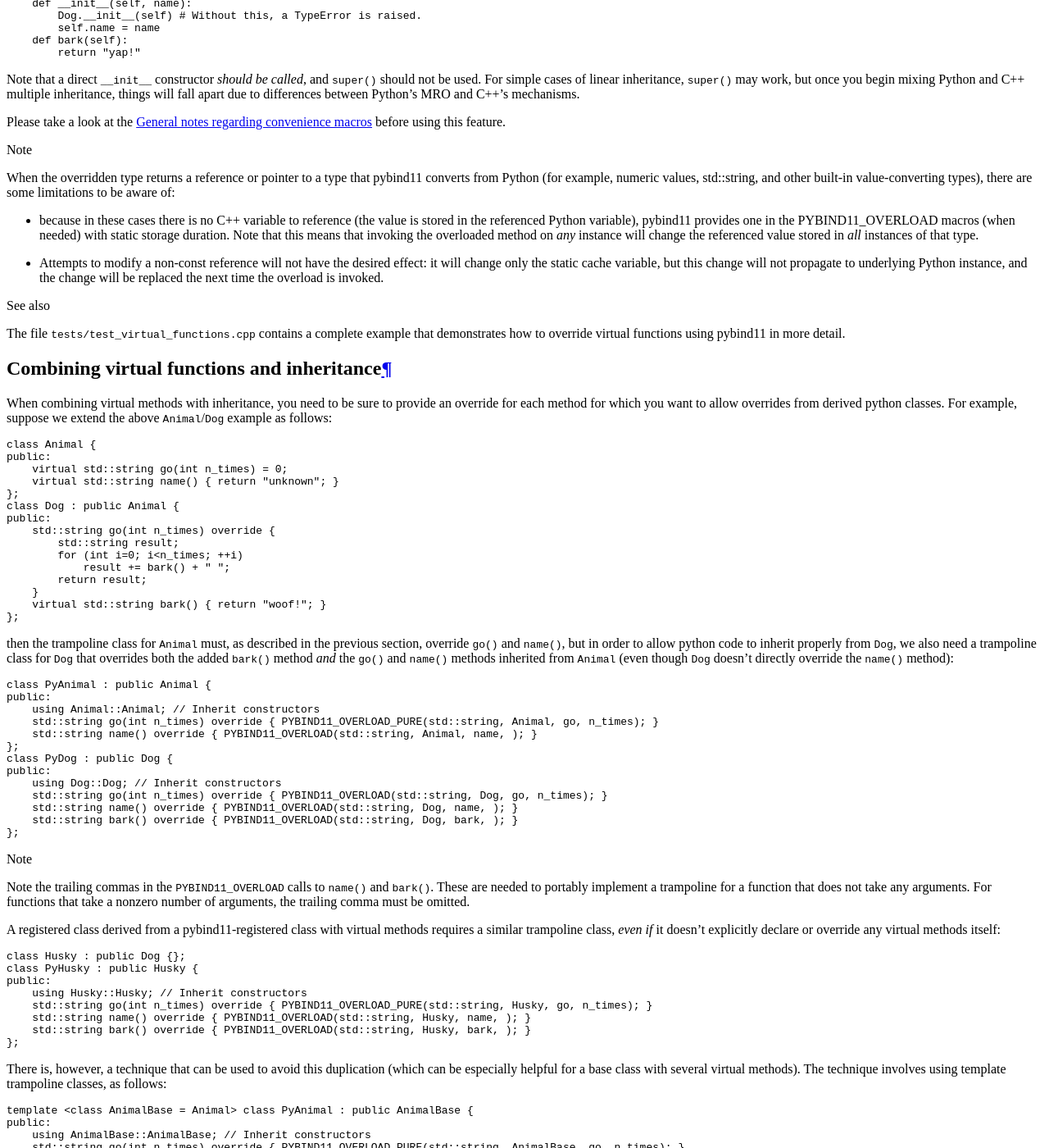
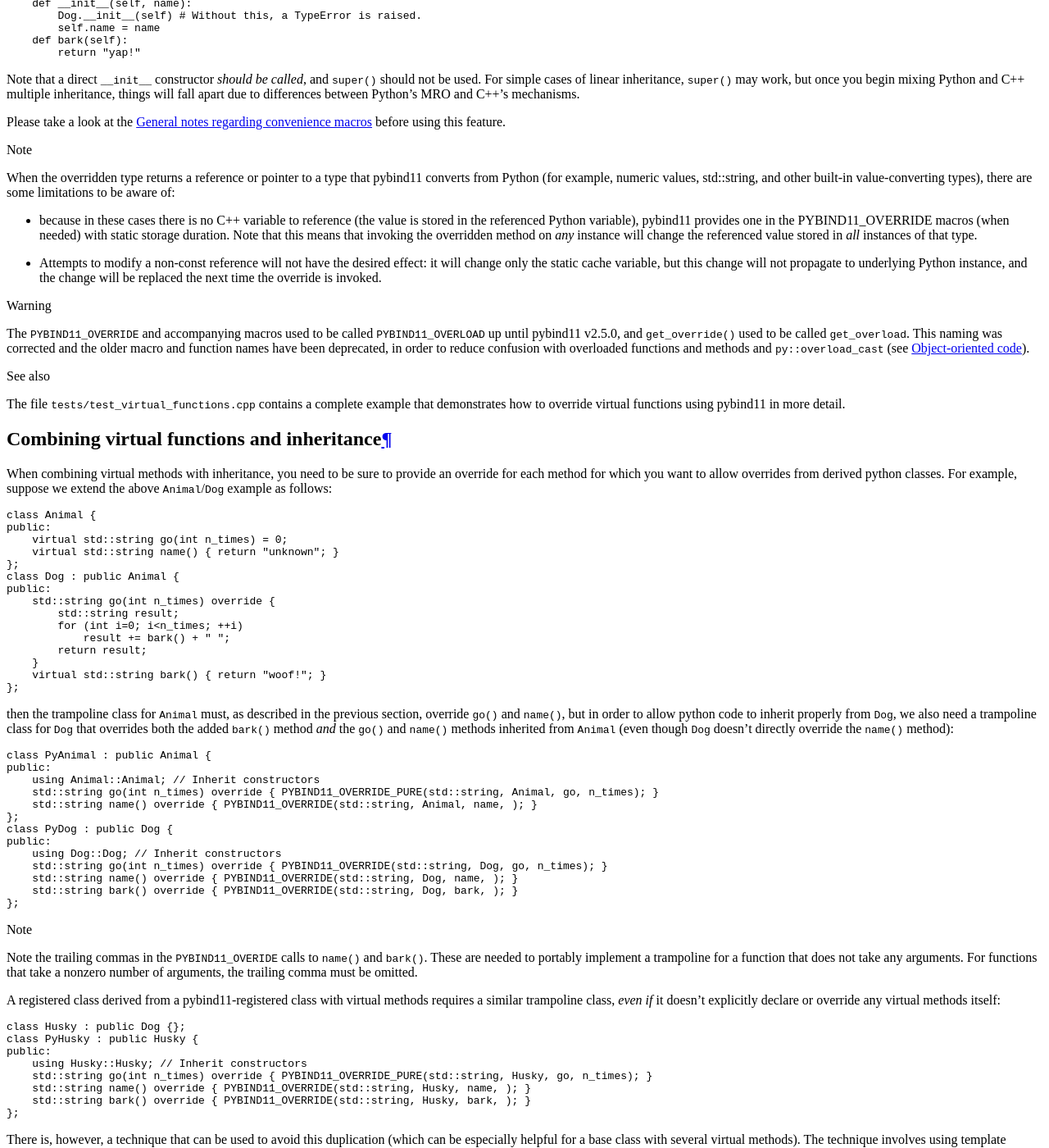
Before and after one commit to pybind/pybind11, a Sphinx documentation site: the page built from docs/advanced/classes.rst, in a window 1280 px wide and 1400 px high, scrolled down 2885 px. Shown: the whole window at 82% size. Built offline with Sphinx 7.4.7 and the Read the Docs theme 2.0.0, drawn with Linux system fonts in a browser that asks for light colours; some of the changed text lies outside the part shown.

Commit message:
Update docs to use override instead of overload where appropriate, and add warning about deprecated aliases

```diff
--- a/docs/advanced/cast/custom.rst
+++ b/docs/advanced/cast/custom.rst
@@ -29,9 +29,9 @@ The following Python snippet demonstrates the intended usage from the Python sid
     from example import print
     print(A())
 
-To register the necessary conversion routines, it is necessary to add
-a partial overload to the ``pybind11::detail::type_caster<T>`` template.
-Although this is an implementation detail, adding partial overloads to this
+To register the necessary conversion routines, it is necessary to add an
+instantiation of the ``pybind11::detail::type_caster<T>`` template.
+Although this is an implementation detail, adding an instantiation of this
 type is explicitly allowed.
 
 .. code-block:: cpp
--- a/docs/advanced/cast/stl.rst
+++ b/docs/advanced/cast/stl.rst
@@ -157,7 +157,7 @@ the declaration
 
 before any binding code (e.g. invocations to ``class_::def()``, etc.). This
 macro must be specified at the top level (and outside of any namespaces), since
-it instantiates a partial template overload. If your binding code consists of
+it adds a template instantiation of ``type_caster``. If your binding code consists of
 multiple compilation units, it must be present in every file (typically via a
 common header) preceding any usage of ``std::vector<int>``. Opaque types must
 also have a corresponding ``class_`` declaration to associate them with a name
--- a/docs/advanced/classes.rst
+++ b/docs/advanced/classes.rst
@@ -71,7 +71,7 @@ helper class that is defined as follows:
 
         /* Trampoline (need one for each virtual function) */
         std::string go(int n_times) override {
-            PYBIND11_OVERLOAD_PURE(
+            PYBIND11_OVERRIDE_PURE(
                 std::string, /* Return type */
                 Animal,      /* Parent class */
                 go,          /* Name of function in C++ (must match Python name) */
@@ -80,10 +80,10 @@ helper class that is defined as follows:
         }
     };
 
-The macro :c:macro:`PYBIND11_OVERLOAD_PURE` should be used for pure virtual
-functions, and :c:macro:`PYBIND11_OVERLOAD` should be used for functions which have
+The macro :c:macro:`PYBIND11_OVERRIDE_PURE` should be used for pure virtual
+functions, and :c:macro:`PYBIND11_OVERRIDE` should be used for functions which have
 a default implementation.  There are also two alternate macros
-:c:macro:`PYBIND11_OVERLOAD_PURE_NAME` and :c:macro:`PYBIND11_OVERLOAD_NAME` which
+:c:macro:`PYBIND11_OVERRIDE_PURE_NAME` and :c:macro:`PYBIND11_OVERRIDE_NAME` which
 take a string-valued name argument between the *Parent class* and *Name of the
 function* slots, which defines the name of function in Python. This is required
 when the C++ and Python versions of the
@@ -122,7 +122,7 @@ Bindings should be made against the actual class, not the trampoline helper clas
 
 Note, however, that the above is sufficient for allowing python classes to
 extend ``Animal``, but not ``Dog``: see :ref:`virtual_and_inheritance` for the
-necessary steps required to providing proper overload support for inherited
+necessary steps required to providing proper overriding support for inherited
 classes.
 
 The Python session below shows how to override ``Animal::go`` and invoke it via
@@ -181,15 +181,24 @@ Please take a look at the :ref:`macro_notes` before using this feature.
 
     - because in these cases there is no C++ variable to reference (the value
       is stored in the referenced Python variable), pybind11 provides one in
-      the PYBIND11_OVERLOAD macros (when needed) with static storage duration.
-      Note that this means that invoking the overloaded method on *any*
+      the PYBIND11_OVERRIDE macros (when needed) with static storage duration.
+      Note that this means that invoking the overridden method on *any*
       instance will change the referenced value stored in *all* instances of
       that type.
 
     - Attempts to modify a non-const reference will not have the desired
       effect: it will change only the static cache variable, but this change
       will not propagate to underlying Python instance, and the change will be
-      replaced the next time the overload is invoked.
+      replaced the next time the override is invoked.
+
+.. warning::
+
+    The :c:macro:`PYBIND11_OVERRIDE` and accompanying macros used to be called
+    ``PYBIND11_OVERLOAD`` up until pybind11 v2.5.0, and :func:`get_override`
+    used to be called ``get_overload``. This naming was corrected and the older
+    macro and function names have been deprecated, in order to reduce confusion
+    with overloaded functions and methods and ``py::overload_cast`` (see
+    :ref:`classes`).
 
 .. seealso::
 
@@ -237,20 +246,20 @@ override the ``name()`` method):
     class PyAnimal : public Animal {
     public:
         using Animal::Animal; // Inherit constructors
-        std::string go(int n_times) override { PYBIND11_OVERLOAD_PURE(std::string, Animal, go, n_times); }
-        std::string name() override { PYBIND11_OVERLOAD(std::string, Animal, name, ); }
+        std::string go(int n_times) override { PYBIND11_OVERRIDE_PURE(std::string, Animal, go, n_times); }
+        std::string name() override { PYBIND11_OVERRIDE(std::string, Animal, name, ); }
     };
     class PyDog : public Dog {
     public:
         using Dog::Dog; // Inherit constructors
-        std::string go(int n_times) override { PYBIND11_OVERLOAD(std::string, Dog, go, n_times); }
-        std::string name() override { PYBIND11_OVERLOAD(std::string, Dog, name, ); }
-        std::string bark() override { PYBIND11_OVERLOAD(std::string, Dog, bark, ); }
+        std::string go(int n_times) override { PYBIND11_OVERRIDE(std::string, Dog, go, n_times); }
+        std::string name() override { PYBIND11_OVERRIDE(std::string, Dog, name, ); }
+        std::string bark() override { PYBIND11_OVERRIDE(std::string, Dog, bark, ); }
     };
 
 .. note::
 
-    Note the trailing commas in the ``PYBIND11_OVERLOAD`` calls to ``name()``
+    Note the trailing commas in the ``PYBIND11_OVERIDE`` calls to ``name()``
     and ``bark()``. These are needed to portably implement a trampoline for a
     function that does not take any arguments. For functions that take
     a nonzero number of arguments, the trailing comma must be omitted.
@@ -265,9 +274,9 @@ declare or override any virtual methods itself:
     class PyHusky : public Husky {
     public:
         using Husky::Husky; // Inherit constructors
-        std::string go(int n_times) override { PYBIND11_OVERLOAD_PURE(std::string, Husky, go, n_times); }
-        std::string name() override { PYBIND11_OVERLOAD(std::string, Husky, name, ); }
-        std::string bark() override { PYBIND11_OVERLOAD(std::string, Husky, bark, ); }
+        std::string go(int n_times) override { PYBIND11_OVERRIDE_PURE(std::string, Husky, go, n_times); }
+        std::string name() override { PYBIND11_OVERRIDE(std::string, Husky, name, ); }
+        std::string bark() override { PYBIND11_OVERRIDE(std::string, Husky, bark, ); }
     };
 
 There is, however, a technique that can be used to avoid this duplication
@@ -280,15 +289,15 @@ follows:
     template <class AnimalBase = Animal> class PyAnimal : public AnimalBase {
     public:
         using AnimalBase::AnimalBase; // Inherit constructors
-        std::string go(int n_times) override { PYBIND11_OVERLOAD_PURE(std::string, AnimalBase, go, n_times); }
-        std::string name() override { PYBIND11_OVERLOAD(std::string, AnimalBase, name, ); }
+        std::string go(int n_times) override { PYBIND11_OVERRIDE_PURE(std::string, AnimalBase, go, n_times); }
+        std::string name() override { PYBIND11_OVERRIDE(std::string, AnimalBase, name, ); }
     };
     template <class DogBase = Dog> class PyDog : public PyAnimal<DogBase> {
     public:
         using PyAnimal<DogBase>::PyAnimal; // Inherit constructors
         // Override PyAnimal's pure virtual go() with a non-pure one:
-        std::string go(int n_times) override { PYBIND11_OVERLOAD(std::string, DogBase, go, n_times); }
-        std::string bark() override { PYBIND11_OVERLOAD(std::string, DogBase, bark, ); }
+        std::string go(int n_times) override { PYBIND11_OVERRIDE(std::string, DogBase, go, n_times); }
+        std::string bark() override { PYBIND11_OVERRIDE(std::string, DogBase, bark, ); }
     };
 
 This technique has the advantage of requiring just one trampoline method to be
@@ -341,7 +350,7 @@ valid for the trampoline class but not the registered class.  This is primarily
 for performance reasons: when the trampoline class is not needed for anything
 except virtual method dispatching, not initializing the trampoline class
 improves performance by avoiding needing to do a run-time check to see if the
-inheriting python instance has an overloaded method.
+inheriting python instance has an overridden method.
 
 Sometimes, however, it is useful to always initialize a trampoline class as an
 intermediate class that does more than just handle virtual method dispatching.
@@ -372,7 +381,7 @@ references (See also :ref:`faq_reference_arguments`). Another way of solving
 this is to use the method body of the trampoline class to do conversions to the
 input and return of the Python method.
 
-The main building block to do so is the :func:`get_overload`, this function
+The main building block to do so is the :func:`get_override`, this function
 allows retrieving a method implemented in Python from within the trampoline's
 methods. Consider for example a C++ method which has the signature
 ``bool myMethod(int32_t& value)``, where the return indicates whether
@@ -384,10 +393,10 @@ Python side by allowing the Python function to return ``None`` or an ``int``:
     bool MyClass::myMethod(int32_t& value)
     {
         pybind11::gil_scoped_acquire gil;  // Acquire the GIL while in this scope.
-        // Try to look up the overloaded method on the Python side.
-        pybind11::function overload = pybind11::get_overload(this, "myMethod");
-        if (overload) {  // method is found
-            auto obj = overload(value);  // Call the Python function.
+        // Try to look up the overridden method on the Python side.
+        pybind11::function override = pybind11::get_override(this, "myMethod");
+        if (override) {  // method is found
+            auto obj = override(value);  // Call the Python function.
             if (py::isinstance<py::int_>(obj)) {  // check if it returned a Python integer type
                 value = obj.cast<int32_t>();  // Cast it and assign it to the value.
                 return true;  // Return true; value should be used.
@@ -1104,7 +1113,7 @@ described trampoline:
 
     class Trampoline : public A {
     public:
-        int foo() const override { PYBIND11_OVERLOAD(int, A, foo, ); }
+        int foo() const override { PYBIND11_OVERRIDE(int, A, foo, ); }
     };
 
     class Publicist : public A {
```
Also changed, not shown: docs/advanced/misc.rst (+5 -5 lines), docs/reference.rst (+5 -5 lines).
